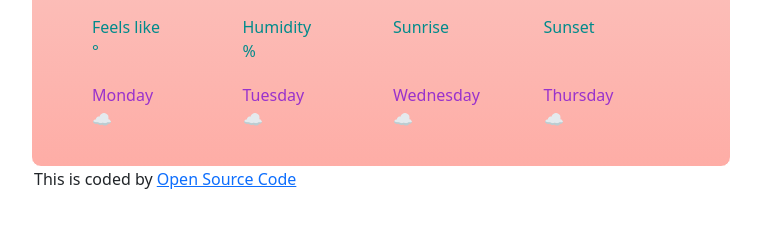
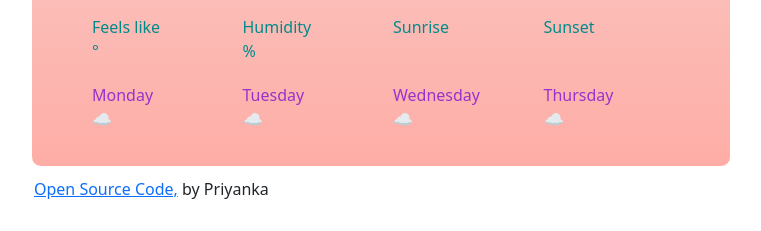
Before and after one commit to PSK76/My-Weather-app, a plain HTML site: page index.html in a window 1280 px wide. Shown: the part 571-802 px from the top of the page, without its empty margins (251-1012 px from the left). Drawn offline with nearby package versions, Linux system fonts and the light colour scheme; no server answers.

Commit message:
Updated Footer

```diff
--- a/index.html
+++ b/index.html
@@ -128,7 +128,8 @@
     <script src="src/index.js"></script>
   </body>
   <footer>
-    This is coded by
-    <a href="https://github.com/PSK76/My-Weather-app">Open Source Code</a>
+
+    <a href="https://github.com/PSK76/My-Weather-app">Open Source Code,</a>
+    by Priyanka
   </footer>
 </html>
--- a/src/styles.css
+++ b/src/styles.css
@@ -92,4 +92,5 @@ p {
 footer {
   display: block;
   padding-left: 15px;
+  padding-top: 10px;
 }
```
